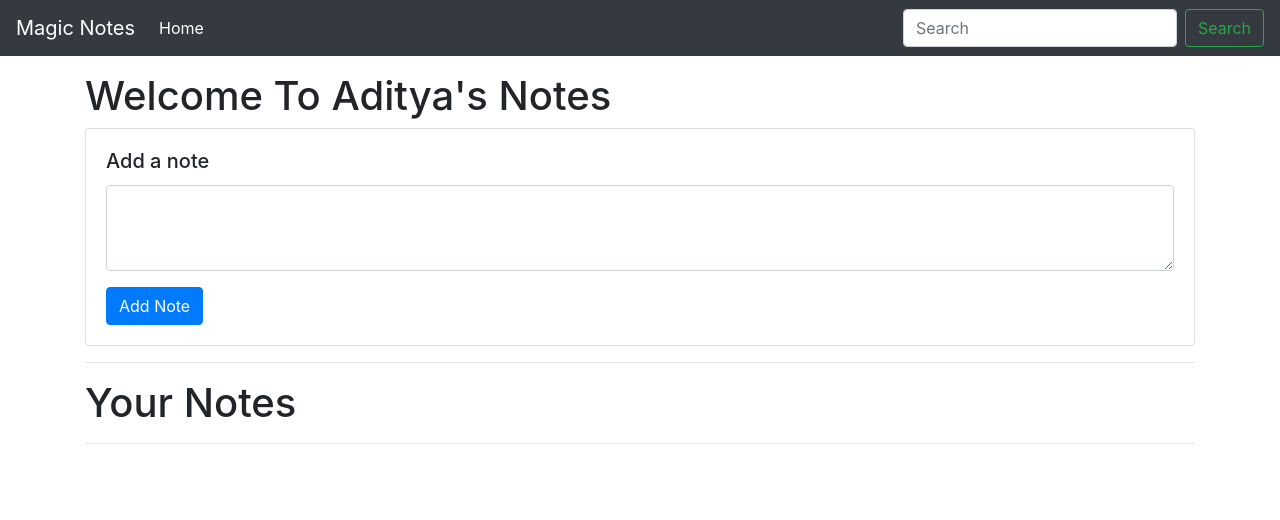
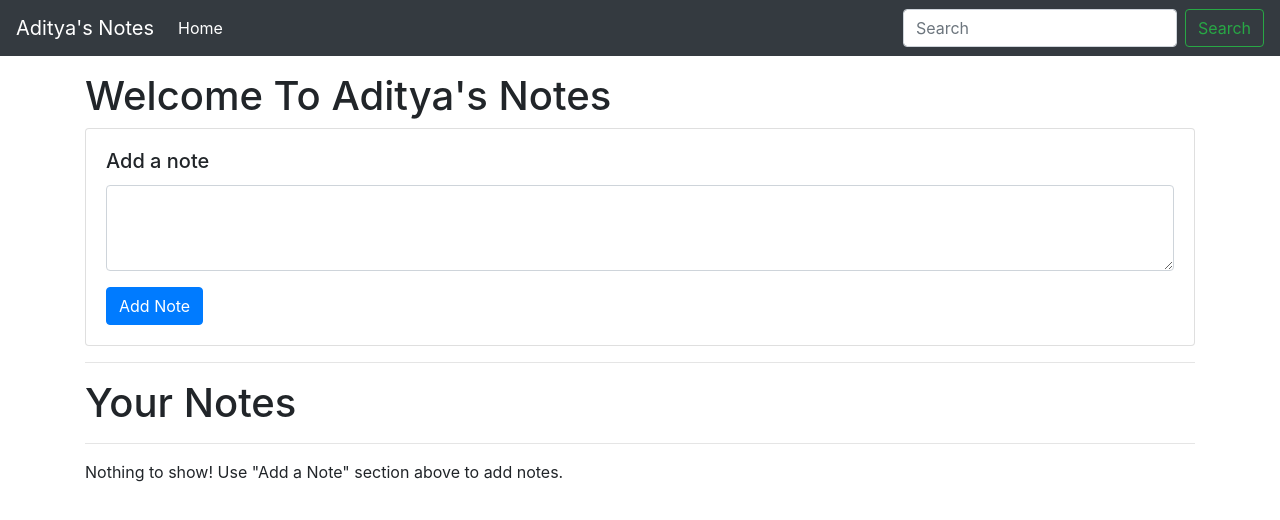
Before and after one commit to Aditya-Ambre/To-Do-List, a plain HTML site: page index.html in a window 1280 px wide. Drawn offline with nearby package versions, Linux system fonts and the light colour scheme.

Commit message:
updated index.html

```diff
--- a/index.html
+++ b/index.html
@@ -10,10 +10,11 @@
         integrity="sha384-ggOyR0iXCbMQv3Xipma34MD+dH/1fQ784/j6cY/iJTQUOhcWr7x9JvoRxT2MZw1T" crossorigin="anonymous">
 </head>
 
+
 <body>
 
     <nav class="navbar navbar-expand-lg navbar-dark bg-dark">
-        <a class="navbar-brand" href="#">Magic Notes</a>
+        <a class="navbar-brand" href="#">Aditya's Notes</a>
         <button class="navbar-toggler" type="button" data-toggle="collapse" data-target="#navbarSupportedContent"
             aria-controls="navbarSupportedContent" aria-expanded="false" aria-label="Toggle navigation">
             <span class="navbar-toggler-icon"></span>
@@ -61,7 +62,7 @@
     <script src="https://stackpath.bootstrapcdn.com/bootstrap/4.3.1/js/bootstrap.min.js"
         integrity="sha384-JjSmVgyd0p3pXB1rRibZUAYoIIy6OrQ6VrjIEaFf/nJGzIxFDsf4x0xIM+B07jRM"
         crossorigin="anonymous"></script>
-    <script src="js/app.js"></script>
+    <script src="script.js"></script>
 </body>
 
 </html>
```
